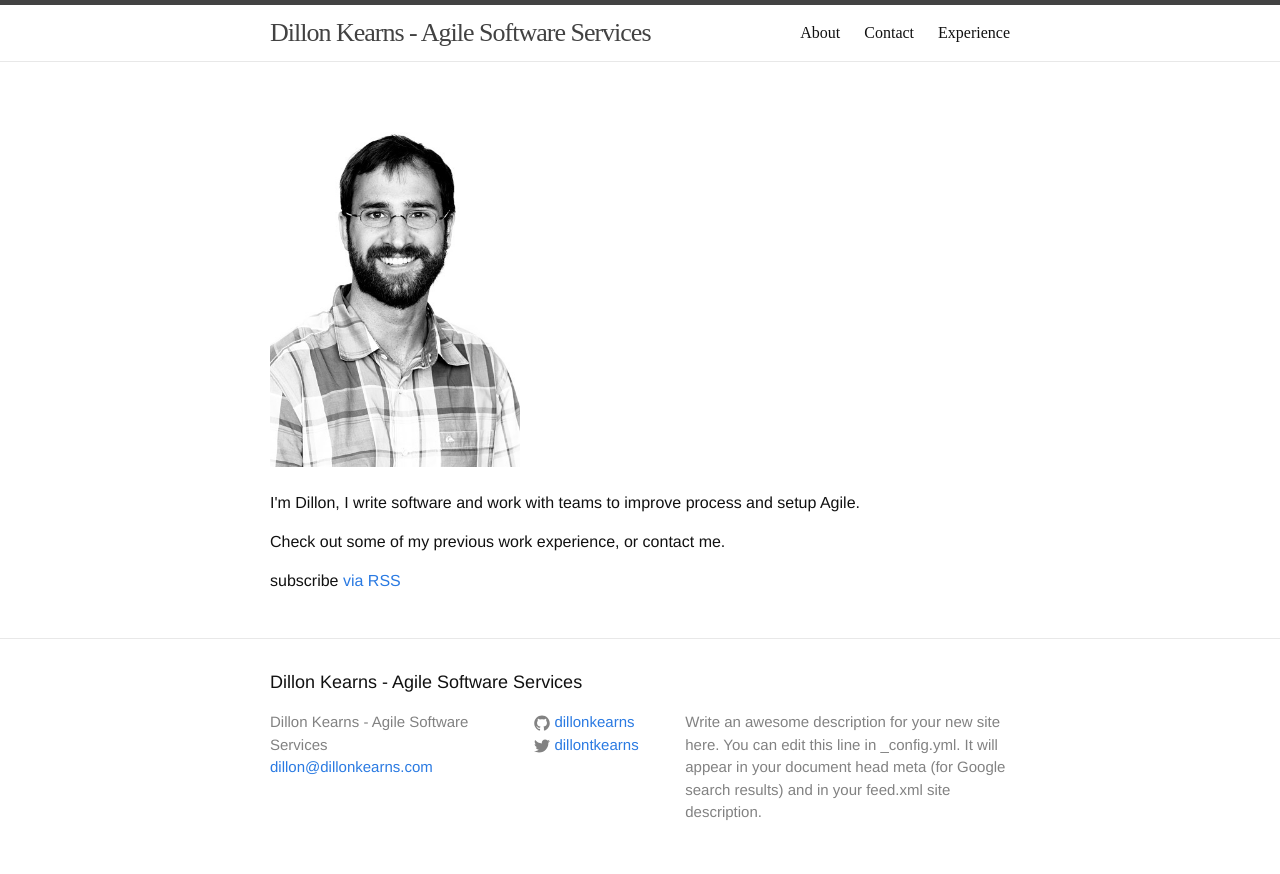
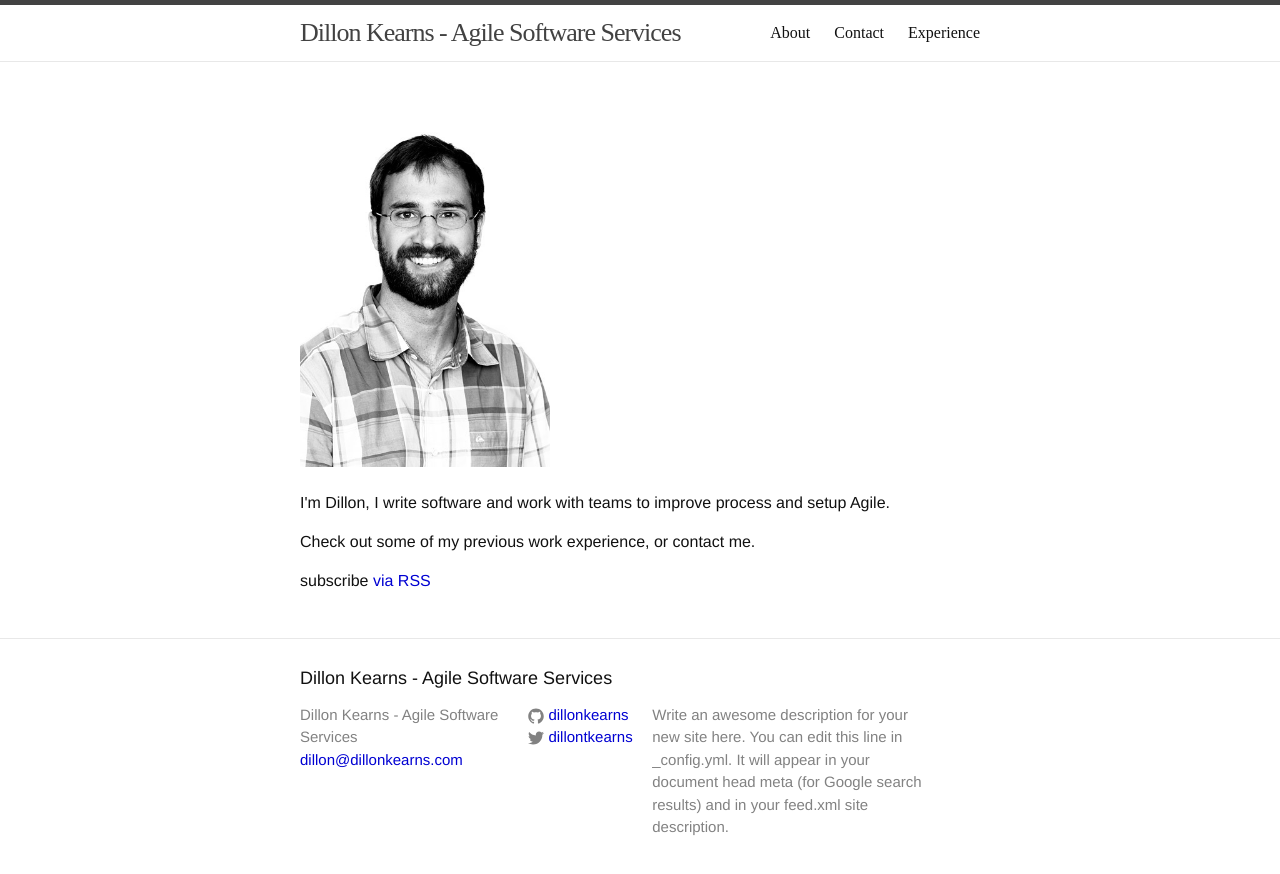
Before and after one commit to dillonkearns/dillonkearns.github.io, a Jekyll site: the page built from index.html, in a window 1280 px wide. Shown: the top 874 px of the page. Built offline with Jekyll 4.4.1, drawn with Linux system fonts in a browser that asks for light colours; nearby versions of some CDN libraries; a style sheet for code colours, icons or effects is not loaded.

Commit message:
Add twitter bootstrap.

```diff
--- a/_includes/head.html
+++ b/_includes/head.html
@@ -1,11 +1,18 @@
 <head>
     <meta charset="utf-8">
-    <meta name="viewport" content="width=device-width initial-scale=1" />
+    <meta name="viewport" content="width=device-width, initial-scale=1.0">
     <meta http-equiv="X-UA-Compatible" content="IE=edge">
 
     <title>{% if page.title %}{{ page.title }}{% else %}{{ site.title }}{% endif %}</title>
     <meta name="description" content="{{ site.description }}">
 
+    <link rel="canonical" href="{{ page.url | replace:'index.html','' | prepend: site.baseurl | prepend: site.url }}">
+
+    <script src="http://ajax.googleapis.com/ajax/libs/jquery/1.7.1/jquery.min.js" type="text/javascript"></script>
+    <link href="//netdna.bootstrapcdn.com/bootstrap/3.0.0/css/bootstrap.min.css" rel="stylesheet">
+    <script src="//netdna.bootstrapcdn.com/bootstrap/3.0.0/js/bootstrap.min.js"></script>
+    <link href="//netdna.bootstrapcdn.com/bootstrap/3.0.0/css/bootstrap-glyphicons.css" rel="stylesheet">
+
+
     <link rel="stylesheet" href="{{ "/css/main.css" | prepend: site.baseurl }}">
-    <link rel="canonical" href="{{ page.url | replace:'index.html','' | prepend: site.baseurl | prepend: site.url }}">
 </head>
--- a/css/main.scss
+++ b/css/main.scss
@@ -57,9 +57,23 @@ $on-laptop:        800px;
 body {
   background: white;
   font-family: $base-font-family;
-  font-weight: 100;
 }
+
 
 .site-header {
   font-family: Didot;
 }
+
+a {
+  // color: $text-color;
+  color: #000044;
+  color: rgba(0, 0, 210, 1);
+  &:visited {
+    // color: $grey-color;
+    color: rgba(0, 0, 200, 1);
+  }
+  &:hover {
+    // color: $grey-color;
+    color: rgba(0, 0, 300, 1);
+  }
+}
```
